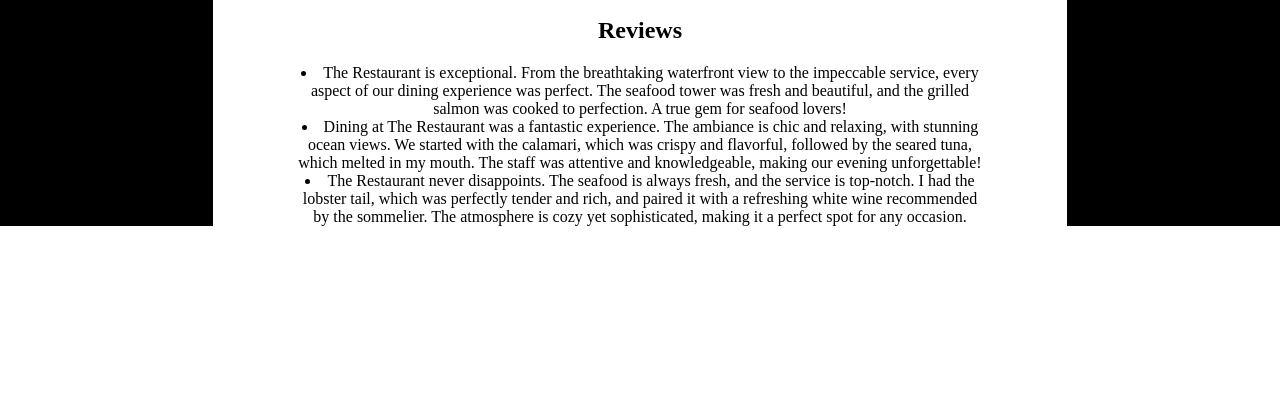
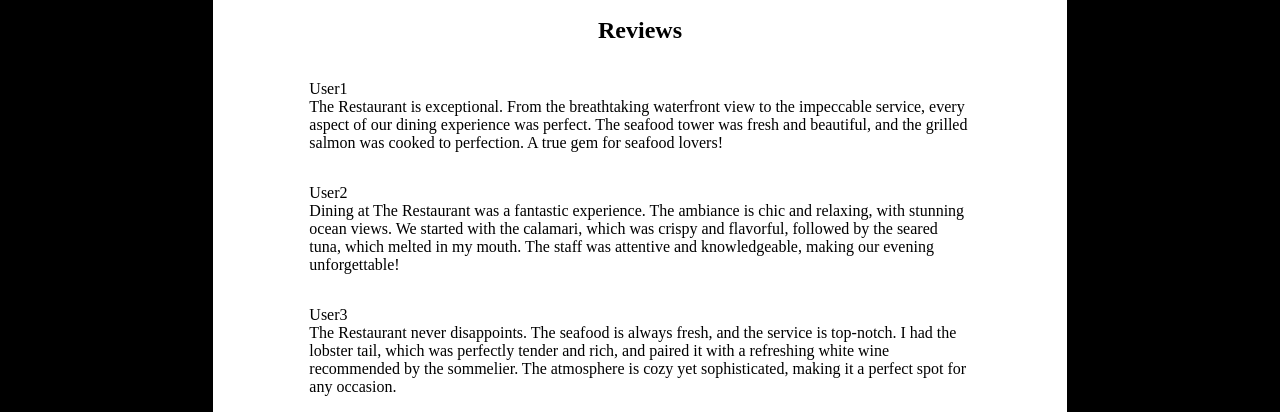
Before and after one commit to gerby876/TOP_rest, a website built with webpack: page src/template.html in a window 1280 px wide. Shown: the part 584-996 px from the top of the page. Before the commit the page ends 810 px from the top, so only its background shows below. Built offline with nearby package versions, Linux system fonts and the light colour scheme.

Commit message:
Finish front page layout add usernames to reviews

```diff
--- a/src/style.css
+++ b/src/style.css
@@ -25,6 +25,14 @@ body {
     margin-right: 5em;
 }
 
+ul {
+    margin: 1em;
+    display: flex;
+    flex-direction: column;
+    text-align: left;
+    padding: 0px;
+}
+
 .sidebar{
     background-color: black;
 }
--- a/src/template.html
+++ b/src/template.html
@@ -20,16 +20,27 @@
             <h1>A Culinary Journey to the Sea.</h1>
             <img src="./images/maindish.jpg" alt="An excelant looking dish." class="maindish">
             <h2>Reviews</h2>
-                <li>The Restaurant is exceptional. From the breathtaking waterfront view to the impeccable service, every aspect of our dining experience was perfect.
-                    The seafood tower was fresh and beautiful, and the grilled salmon was cooked to perfection. A true gem for seafood lovers!</li>
-                <li>
+                <ul>
+                     <div>
+                        User1
+                     </div>
+                    The Restaurant is exceptional. From the breathtaking waterfront view to the impeccable service, every aspect of our dining experience was perfect.
+                    The seafood tower was fresh and beautiful, and the grilled salmon was cooked to perfection. A true gem for seafood lovers!</ul>
+                <ul>
+                        <div>
+                           User2
+                        </div>
                     Dining at The Restaurant was a fantastic experience. The ambiance is chic and relaxing, with stunning ocean views.
                     We started with the calamari, which was crispy and flavorful, followed by the seared tuna, which melted in my mouth.
                     The staff was attentive and knowledgeable, making our evening unforgettable!
-                </li>
-                <li>The Restaurant never disappoints. The seafood is always fresh, and the service is top-notch.
+                </ul>
+                 <ul>
+                     <div>
+                        User3
+                     </div>
+                    The Restaurant never disappoints. The seafood is always fresh, and the service is top-notch.
                     I had the lobster tail, which was perfectly tender and rich, and paired it with a refreshing white wine recommended by the sommelier.
-                    The atmosphere is cozy yet sophisticated, making it a perfect spot for any occasion.</li>
+                    The atmosphere is cozy yet sophisticated, making it a perfect spot for any occasion.</ul>
         </div>
         <div class="sidebar"></div>
     </div>
```
